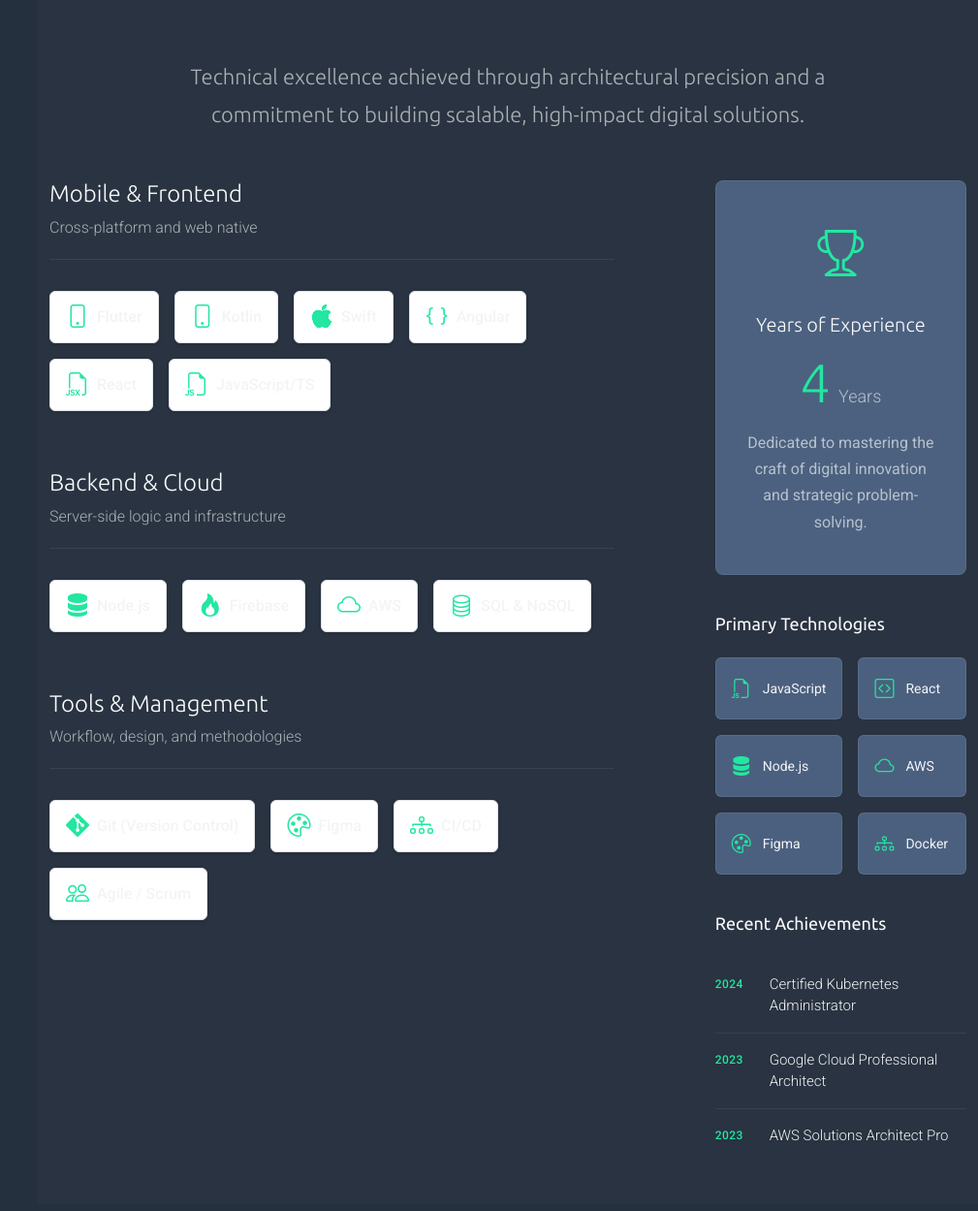
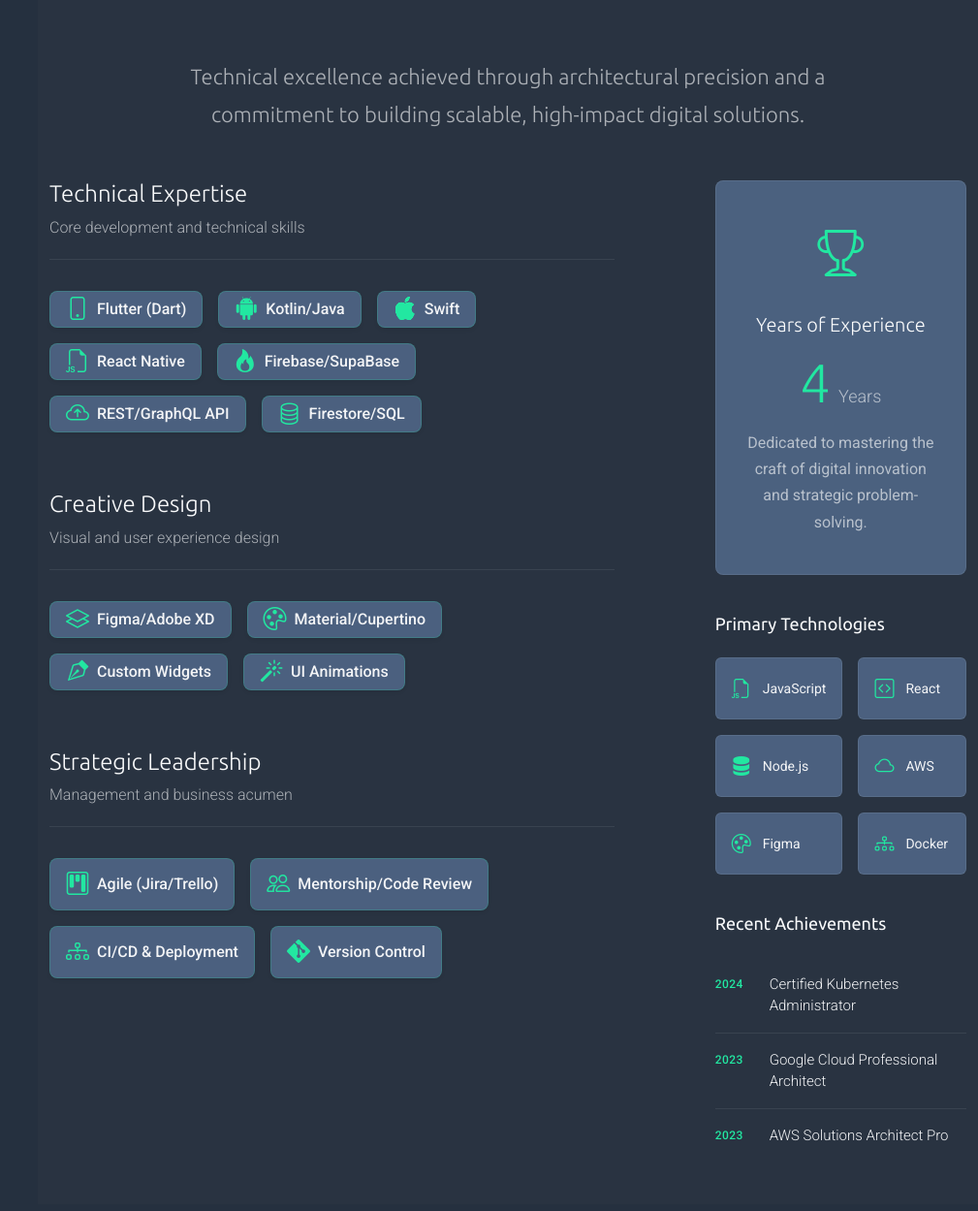
Before and after one commit to Isaac-onah/isaac-onah.github.io, a PHP site: page / in a window 1280 px wide. Shown: the part 3077-4326 px from the top of the page at 97% size, without its empty margins (271-1280 px from the left). Run offline with PHP 8.4, Linux system fonts and the light colour scheme.

Commit message:
code optimize

```diff
--- a/assets/css/main.css
+++ b/assets/css/main.css
@@ -1778,6 +1778,12 @@ section,
   border-radius: 12px 12px 0 0;
 }
 
+.skills-card {
+  border: 1px solid color-mix(in srgb, var(--accent-color), transparent 80%);
+  border-radius: var(--border-radius, 8px);
+  background: var(--surface-color);
+}
+
 .resume .education-skills .education-grid .education-card:hover {
   transform: translateY(-2px);
   box-shadow: 0 10px 40px color-mix(in srgb, var(--default-color), transparent 90%);
@@ -3709,3 +3715,24 @@ section,
     margin-top: 3rem;
   }
 }
+
+/*--------------------------------------------------------------
+# Custom Scrollbar
+--------------------------------------------------------------*/
+::-webkit-scrollbar {
+  width: 10px;
+  height: 10px;
+}
+
+::-webkit-scrollbar-track {
+  background: var(--background-color);
+}
+
+::-webkit-scrollbar-thumb {
+  background: color-mix(in srgb, var(--default-color), transparent 70%);
+  border-radius: 5px;
+}
+
+::-webkit-scrollbar-thumb:hover {
+  background: var(--accent-color);
+}
--- a/index.html
+++ b/index.html
@@ -274,69 +274,72 @@
 
               <div class="skill-category skills-animation" data-aos="fade-up" data-aos-delay="200">
                 <div class="category-header">
-                  <h3 class="category-title">Mobile & Frontend</h3>
-                  <p class="category-subtitle">Cross-platform and web native</p>
+                  <h3 class="category-title">Technical Expertise</h3>
+                  <p class="category-subtitle">Core development and technical skills</p>
                 </div>
                 <div class="skills-list d-flex flex-wrap gap-3 mb-4">
-                  <div class="skill-badge d-flex align-items-center px-3 py-2 border rounded shadow-sm bg-white">
-                    <i class="bi bi-phone fs-4 me-2" style="color: var(--accent-color);"></i> <span class="fw-medium">Flutter</span>
+                  <div class="skill-badge d-flex align-items-center px-3 shadow-sm skills-card">
+                    <i class="bi bi-phone fs-4 me-2" style="color: var(--accent-color);"></i> <span class="fw-medium">Flutter (Dart)</span>
                   </div>
-                  <div class="skill-badge d-flex align-items-center px-3 py-2 border rounded shadow-sm bg-white">
-                    <i class="bi bi-phone fs-4 me-2" style="color: var(--accent-color);"></i> <span class="fw-medium">Kotlin</span>
+                  <div class="skill-badge d-flex align-items-center px-3 shadow-sm skills-card">
+                    <i class="bi bi-android2 fs-4 me-2" style="color: var(--accent-color);"></i> <span class="fw-medium">Kotlin/Java</span>
                   </div>
-                  <div class="skill-badge d-flex align-items-center px-3 py-2 border rounded shadow-sm bg-white">
+                  <div class="skill-badge d-flex align-items-center px-3 shadow-sm skills-card">
                     <i class="bi bi-apple fs-4 me-2" style="color: var(--accent-color);"></i> <span class="fw-medium">Swift</span>
                   </div>
-                  <div class="skill-badge d-flex align-items-center px-3 py-2 border rounded shadow-sm bg-white">
-                    <i class="bi bi-braces fs-4 me-2" style="color: var(--accent-color);"></i> <span class="fw-medium">Angular</span>
+                  <div class="skill-badge d-flex align-items-center px-3 shadow-sm skills-card">
+                    <i class="bi bi-filetype-js fs-4 me-2" style="color: var(--accent-color);"></i> <span class="fw-medium">React Native</span>
                   </div>
-                  <div class="skill-badge d-flex align-items-center px-3 py-2 border rounded shadow-sm bg-white">
-                    <i class="bi bi-filetype-jsx fs-4 me-2" style="color: var(--accent-color);"></i> <span class="fw-medium">React</span>
+                  <div class="skill-badge d-flex align-items-center px-3 shadow-sm skills-card">
+                    <i class="bi bi-fire fs-4 me-2" style="color: var(--accent-color);"></i> <span class="fw-medium">Firebase/SupaBase</span>
                   </div>
-                  <div class="skill-badge d-flex align-items-center px-3 py-2 border rounded shadow-sm bg-white">
-                    <i class="bi bi-filetype-js fs-4 me-2" style="color: var(--accent-color);"></i> <span class="fw-medium">JavaScript/TS</span>
+                  <div class="skill-badge d-flex align-items-center px-3 shadow-sm skills-card">
+                    <i class="bi bi-cloud-arrow-up fs-4 me-2" style="color: var(--accent-color);"></i> <span class="fw-medium">REST/GraphQL API</span>
+                  </div>
+                  <div class="skill-badge d-flex align-items-center px-3 shadow-sm skills-card">
+                    <i class="bi bi-database fs-4 me-2" style="color: var(--accent-color);"></i> <span class="fw-medium">Firestore/SQL</span>
                   </div>
                 </div>
               </div>
 
               <div class="skill-category skills-animation" data-aos="fade-up" data-aos-delay="250">
                 <div class="category-header">
-                  <h3 class="category-title">Backend & Cloud</h3>
-                  <p class="category-subtitle">Server-side logic and infrastructure</p>
+                  <h3 class="category-title">Creative Design</h3>
+                  <p class="category-subtitle">Visual and user experience design</p>
                 </div>
                 <div class="skills-list d-flex flex-wrap gap-3 mb-4">
-                  <div class="skill-badge d-flex align-items-center px-3 py-2 border rounded shadow-sm bg-white">
-                    <i class="bi bi-server fs-4 me-2" style="color: var(--accent-color);"></i> <span class="fw-medium">Node.js</span>
+                  <div class="skill-badge d-flex align-items-center px-3 shadow-sm skills-card">
+                    <i class="bi bi-layers fs-4 me-2" style="color: var(--accent-color);"></i> <span class="fw-medium">Figma/Adobe XD</span>
                   </div>
-                  <div class="skill-badge d-flex align-items-center px-3 py-2 border rounded shadow-sm bg-white">
-                    <i class="bi bi-fire fs-4 me-2" style="color: var(--accent-color);"></i> <span class="fw-medium">Firebase</span>
+                  <div class="skill-badge d-flex align-items-center px-3 shadow-sm skills-card">
+                    <i class="bi bi-palette fs-4 me-2" style="color: var(--accent-color);"></i> <span class="fw-medium">Material/Cupertino</span>
                   </div>
-                  <div class="skill-badge d-flex align-items-center px-3 py-2 border rounded shadow-sm bg-white">
-                    <i class="bi bi-cloud fs-4 me-2" style="color: var(--accent-color);"></i> <span class="fw-medium">AWS</span>
+                  <div class="skill-badge d-flex align-items-center px-3 shadow-sm skills-card">
+                    <i class="bi bi-vector-pen fs-4 me-2" style="color: var(--accent-color);"></i> <span class="fw-medium">Custom Widgets</span>
                   </div>
-                  <div class="skill-badge d-flex align-items-center px-3 py-2 border rounded shadow-sm bg-white">
-                    <i class="bi bi-database fs-4 me-2" style="color: var(--accent-color);"></i> <span class="fw-medium">SQL & NoSQL</span>
+                  <div class="skill-badge d-flex align-items-center px-3 shadow-sm skills-card">
+                    <i class="bi bi-magic fs-4 me-2" style="color: var(--accent-color);"></i> <span class="fw-medium">UI Animations</span>
                   </div>
                 </div>
               </div>
 
               <div class="skill-category skills-animation" data-aos="fade-up" data-aos-delay="300">
                 <div class="category-header">
-                  <h3 class="category-title">Tools & Management</h3>
-                  <p class="category-subtitle">Workflow, design, and methodologies</p>
+                  <h3 class="category-title">Strategic Leadership</h3>
+                  <p class="category-subtitle">Management and business acumen</p>
                 </div>
                 <div class="skills-list d-flex flex-wrap gap-3 mb-4">
-                  <div class="skill-badge d-flex align-items-center px-3 py-2 border rounded shadow-sm bg-white">
-                    <i class="bi bi-git fs-4 me-2" style="color: var(--accent-color);"></i> <span class="fw-medium">Git (Version Control)</span>
+                  <div class="skill-badge d-flex align-items-center px-3 py-2 shadow-sm skills-card">
+                    <i class="bi bi-kanban fs-4 me-2" style="color: var(--accent-color);"></i> <span class="fw-medium">Agile (Jira/Trello)</span>
                   </div>
-                  <div class="skill-badge d-flex align-items-center px-3 py-2 border rounded shadow-sm bg-white">
-                    <i class="bi bi-palette fs-4 me-2" style="color: var(--accent-color);"></i> <span class="fw-medium">Figma</span>
+                  <div class="skill-badge d-flex align-items-center px-3 py-2 shadow-sm skills-card">
+                    <i class="bi bi-people fs-4 me-2" style="color: var(--accent-color);"></i> <span class="fw-medium">Mentorship/Code Review</span>
                   </div>
-                  <div class="skill-badge d-flex align-items-center px-3 py-2 border rounded shadow-sm bg-white">
-                    <i class="bi bi-diagram-3 fs-4 me-2" style="color: var(--accent-color);"></i> <span class="fw-medium">CI/CD</span>
+                  <div class="skill-badge d-flex align-items-center px-3 py-2 shadow-sm skills-card">
+                    <i class="bi bi-diagram-3 fs-4 me-2" style="color: var(--accent-color);"></i> <span class="fw-medium">CI/CD & Deployment</span>
                   </div>
-                  <div class="skill-badge d-flex align-items-center px-3 py-2 border rounded shadow-sm bg-white">
-                    <i class="bi bi-people fs-4 me-2" style="color: var(--accent-color);"></i> <span class="fw-medium">Agile / Scrum</span>
+                  <div class="skill-badge d-flex align-items-center px-3 shadow-sm skills-card">
+                    <i class="bi bi-git fs-4 me-2" style="color: var(--accent-color);"></i> <span class="fw-medium">Version Control</span>
                   </div>
                 </div>
               </div>
```
